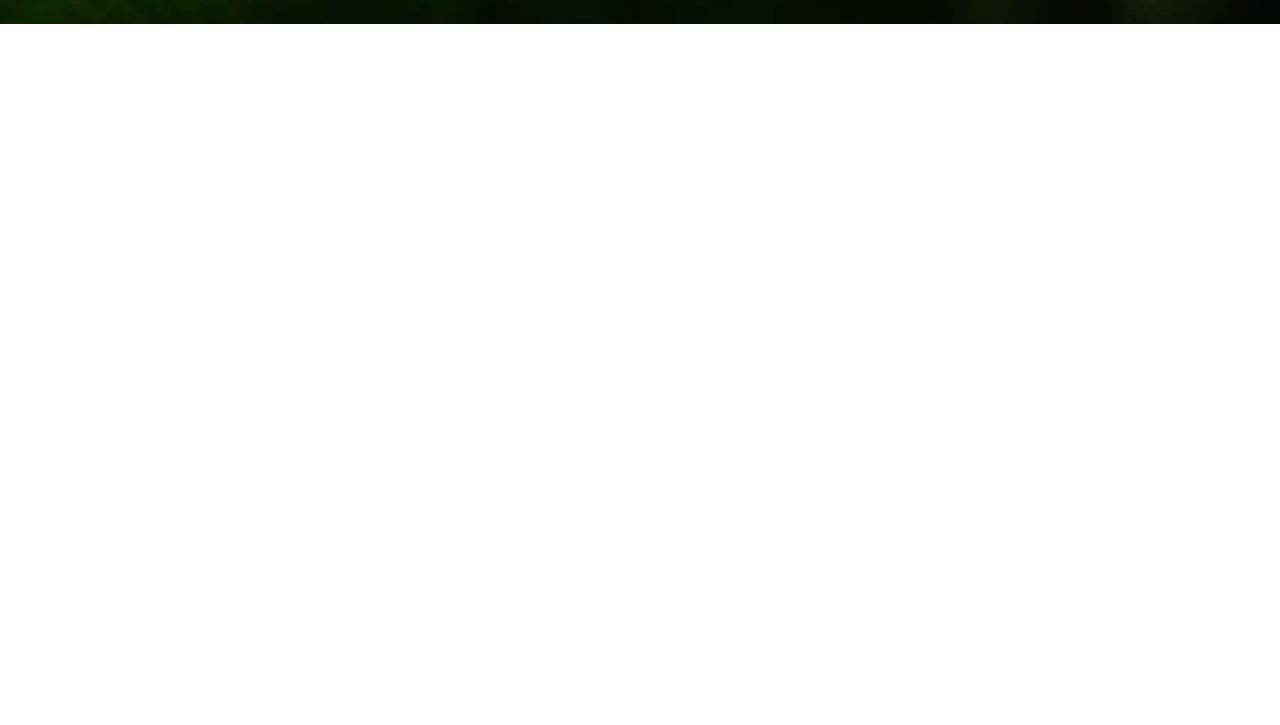
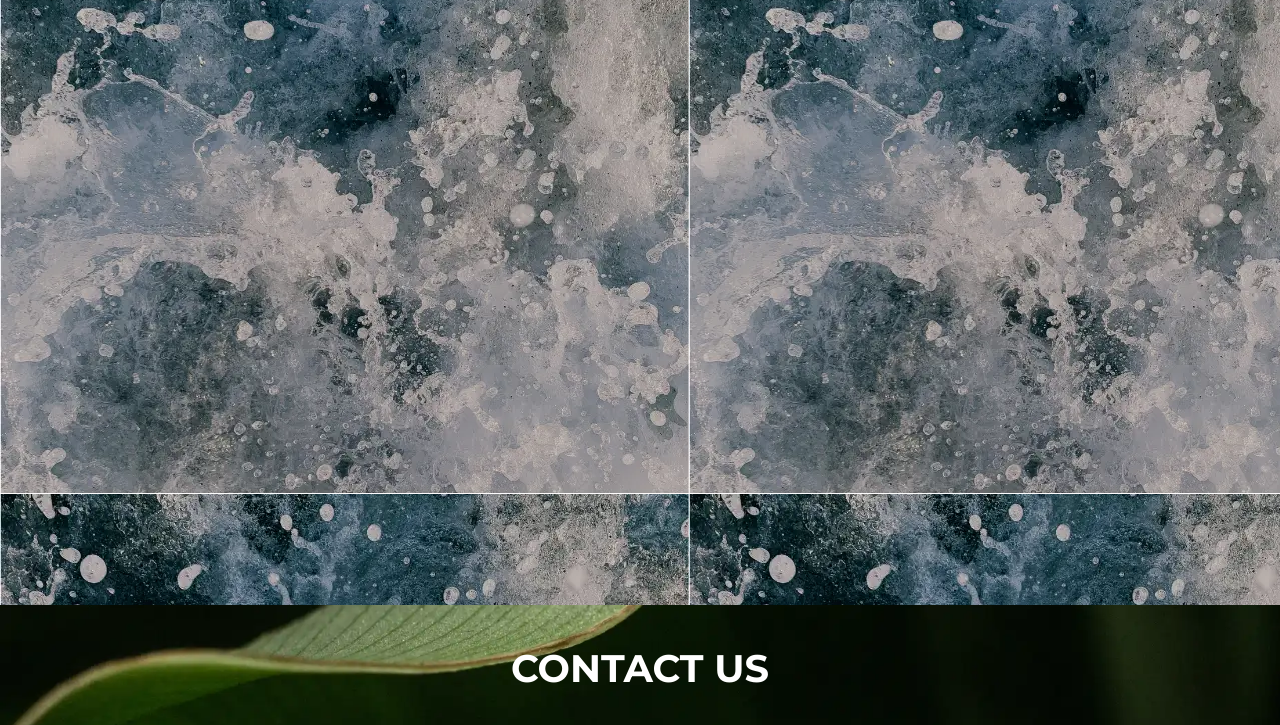
Before and after one commit to albertguo2006/ecf_website, a website: page src/about-us/index.html in a window 1280 px wide. Shown: the part 1635-2360 px from the top of the page. Before the commit the page ends 1659 px from the top, so only its background shows below. Drawn offline with Linux system fonts and the light colour scheme.

Commit message:
WIP about us branch photos

```diff
--- a/src/about-us/index.html
+++ b/src/about-us/index.html
@@ -55,6 +55,9 @@
                     <h1>CANADIAN BRANCHES</h1>
                 </div>
             </div>
+            <div class="about-us-3">
+                <div class="about-us-bc about-us-bc__bg lazy-load">aaaaaaaaaa</div>
+            </div>
         </ecf-wrapper>
     </body>
 </html>
--- a/src/assets/styles.css
+++ b/src/assets/styles.css
@@ -687,6 +687,18 @@ footer .footer__socials {
     color: var(--ecf-green);
 }
 
+.about-us-3 {
+    display: grid;
+    /*3fr, next row of 1 fr each, but the 1fr ones probably taller than thd 3fr one?*/
+    /* TODO Fix white borders in photos by cropping them!*/
+    width: 100vw;
+    height: 100vh;
+}
+
+.about-us-bc__bg {
+    background-image: url("./img/about-us/about-us-bc.webp");
+}
+
 /* About Us end */
 
 /* Lazy loading NEEDS to be at the bottom to override all other styles */
```
Also changed, not shown: src/assets/img/about-us/about-us-ab.png (added), src/assets/img/about-us/about-us-ab.webp (added), src/assets/img/about-us/about-us-bc.png (added), src/assets/img/about-us/about-us-bc.webp (added).
